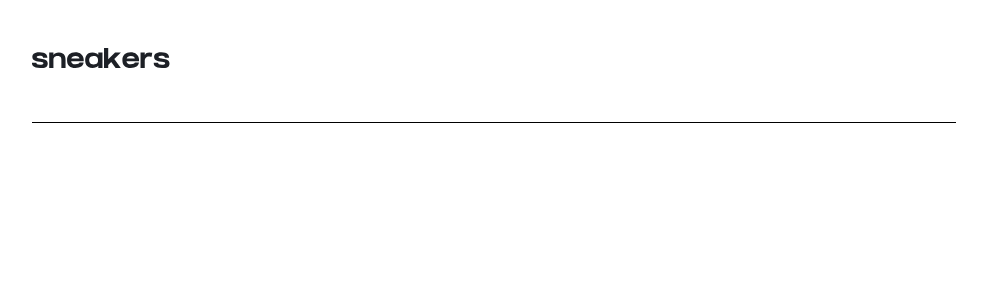
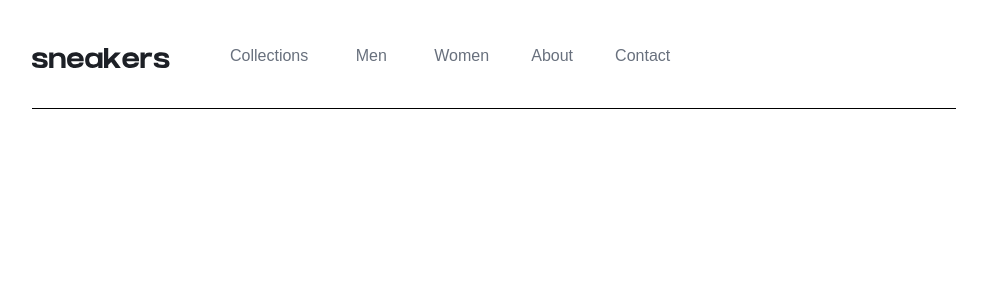
Before and after one commit to ClementSellyPro/angular-practice, an Angular app in the folder ecommerce-page-frontend/: page / in a window 1280 px wide. Shown: the top 300 px of the page, without its empty margins (146-1133 px from the left). Built offline with nearby package versions, Linux system fonts and the light colour scheme.

Commit message:
Nav links with hover

```diff
--- a/ecommerce-page-frontend/src/app/app.component.css
+++ b/ecommerce-page-frontend/src/app/app.component.css
@@ -1,6 +1,3 @@
 main{
-  padding-bottom: 50px;
-  padding-top: 40px;
   margin: 0 170px;
-  border-bottom: 1px solid black;
 }
--- a/ecommerce-page-frontend/src/app/components/header/header.component.css
+++ b/ecommerce-page-frontend/src/app/components/header/header.component.css
@@ -0,0 +1,6 @@
+.logo-nav-section {
+  display: flex;
+  align-items: center;
+  gap: 60px;
+  border-bottom: 1px solid black;
+}
--- a/ecommerce-page-frontend/src/app/components/header/header.component.html
+++ b/ecommerce-page-frontend/src/app/components/header/header.component.html
@@ -1,3 +1,6 @@
 <header>
-  <img ngSrc="assets/images/logo.svg" alt="logo" height="20" width="138" priority/>
+  <div class="logo-nav-section">
+    <img ngSrc="assets/images/logo.svg" alt="logo" height="20" width="138" priority/>
+    <app-nav-bar />
+  </div>
 </header>
--- a/ecommerce-page-frontend/src/app/components/header/header.component.ts
+++ b/ecommerce-page-frontend/src/app/components/header/header.component.ts
@@ -1,10 +1,12 @@
 import { Component } from '@angular/core';
 import {NgOptimizedImage} from '@angular/common';
+import {NavBarComponent} from '../nav-bar/nav-bar.component';
 
 @Component({
   selector: 'app-header',
   imports: [
-    NgOptimizedImage
+    NgOptimizedImage,
+    NavBarComponent
   ],
   templateUrl: './header.component.html',
   styleUrl: './header.component.css'
--- a/ecommerce-page-frontend/src/app/components/nav-bar/nav-bar.component.css
+++ b/ecommerce-page-frontend/src/app/components/nav-bar/nav-bar.component.css
@@ -0,0 +1,20 @@
+nav {
+  display: flex;
+  gap: 38px;
+  height: 100px;
+}
+
+.nav-link {
+  display: flex;
+  justify-content: center;
+  align-items: center;
+  text-decoration: none;
+  color: hsl(219, 9%, 45%);
+  height: 96%;
+  min-width: 50px;
+}
+
+.nav-link:hover {
+  color: hsl(220, 13%, 13%);
+  border-bottom: 5px solid hsl(26, 100%, 55%);
+}
--- a/ecommerce-page-frontend/src/app/components/nav-bar/nav-bar.component.html
+++ b/ecommerce-page-frontend/src/app/components/nav-bar/nav-bar.component.html
@@ -1 +1,7 @@
-<p>nav-bar works!</p>
+<nav>
+  <a class="nav-link" href="#"><span>Collections</span></a>
+  <a class="nav-link" href="#"><span>Men</span></a>
+  <a class="nav-link" href="#"><span>Women</span></a>
+  <a class="nav-link" href="#"><span>About</span></a>
+  <a class="nav-link" href="#"><span>Contact</span></a>
+</nav>
--- a/ecommerce-page-frontend/src/index.html
+++ b/ecommerce-page-frontend/src/index.html
@@ -6,6 +6,7 @@
   <base href="/">
   <meta name="viewport" content="width=device-width, initial-scale=1">
   <link rel="icon" type="image/x-icon" href="favicon.ico">
+  <link href="https://fonts.googleapis.com/css2?family=Kumbh+Sans:wght@100..900&display=swap" rel="stylesheet">
 </head>
 <body>
   <app-root></app-root>
--- a/ecommerce-page-frontend/src/styles.css
+++ b/ecommerce-page-frontend/src/styles.css
@@ -1 +1,4 @@
 /* You can add global styles to this file, and also import other style files */
+body {
+  font-family: 'Kumbh', sans-serif;
+}
```
